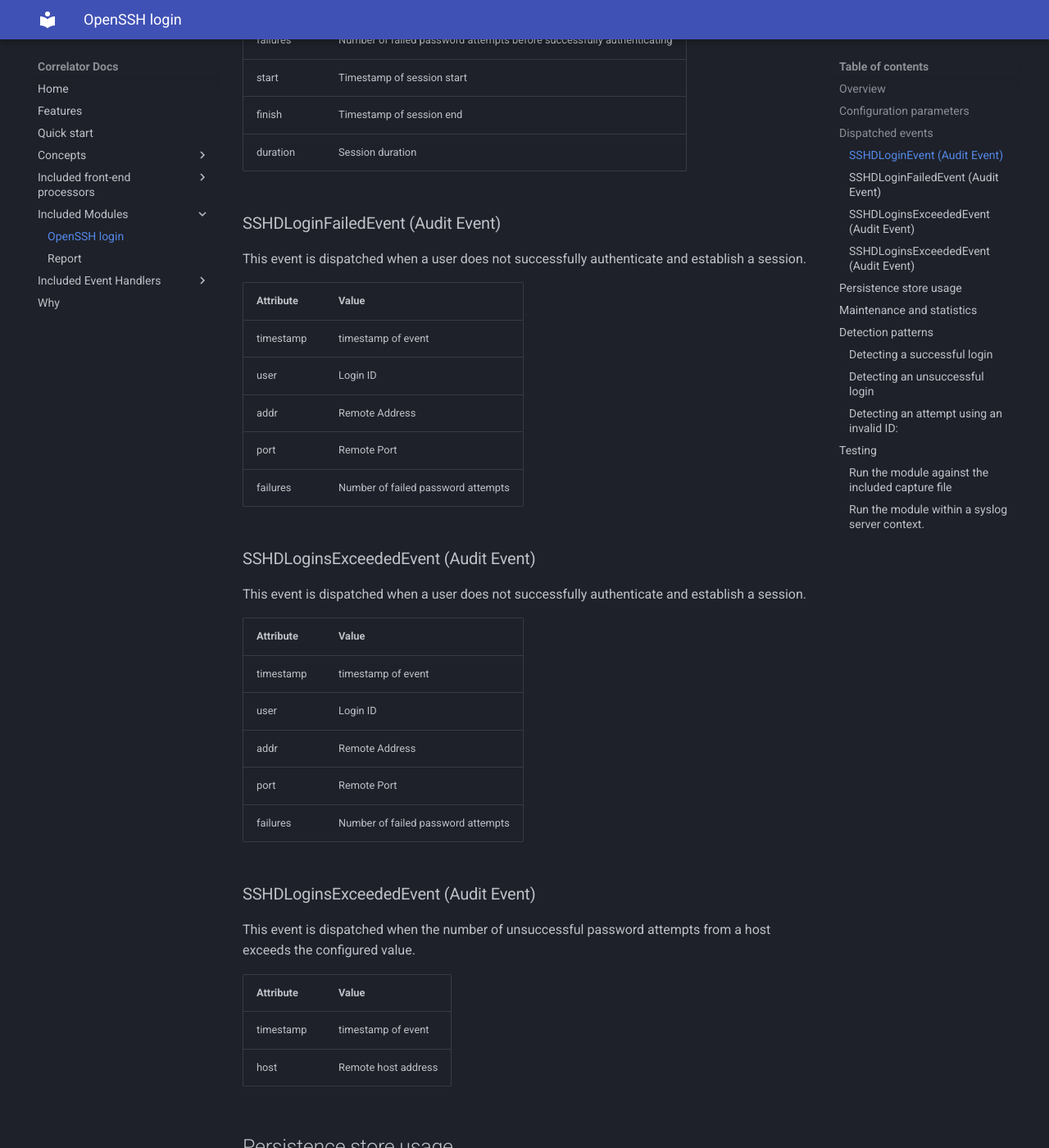
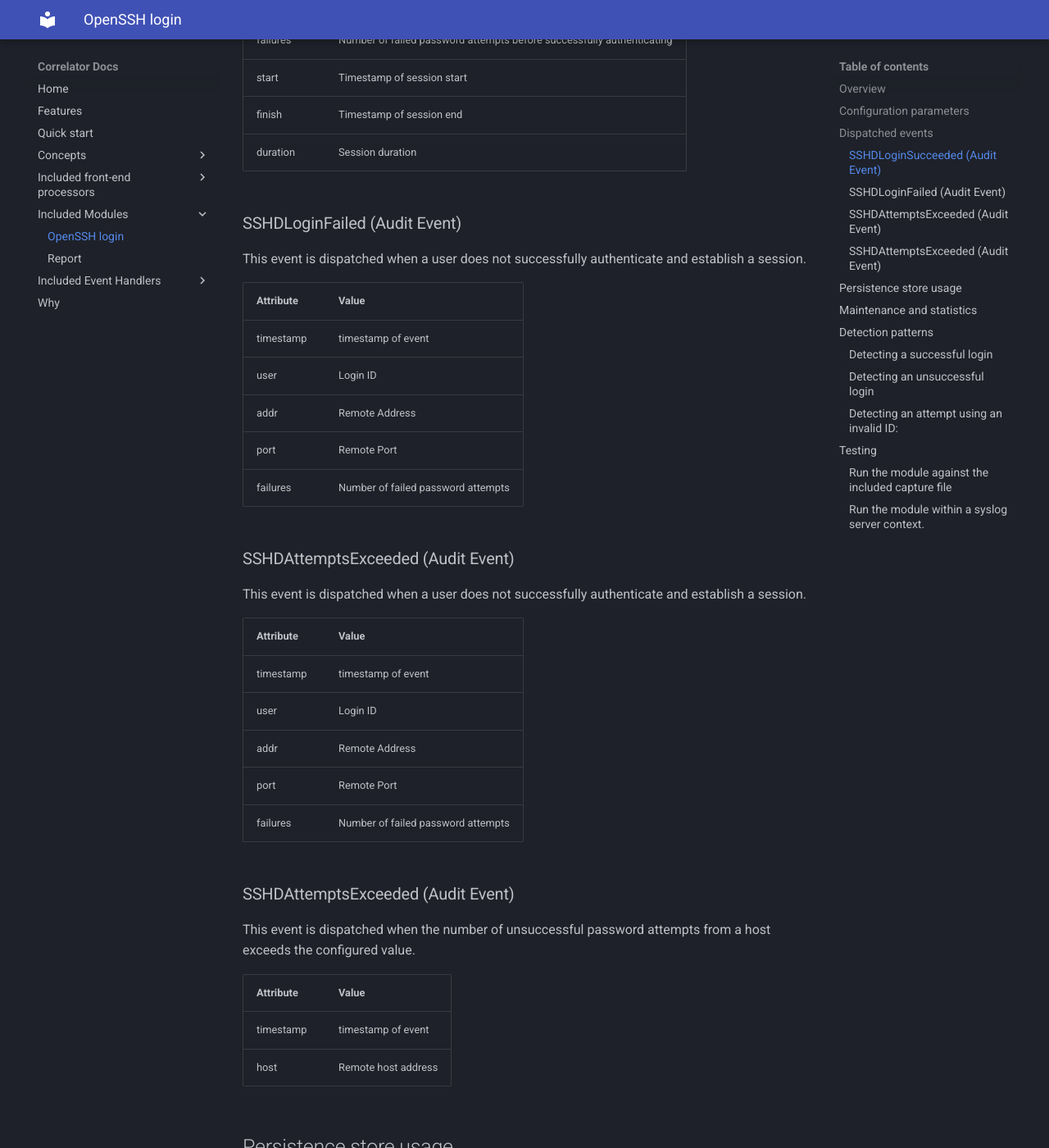
Before and after one commit to dagainz/Correlator, an MkDocs documentation site: the page built from docs/sshd-module.md, in a window 1280 px wide and 1400 px high, scrolled down 1450 px. Shown: the whole window at 82% size. Built offline with MkDocs 1.6.1 and Material for MkDocs 9.7.7, drawn with Linux system fonts in a browser that asks for light colours; some of the changed text lies outside the part shown.

Commit message:
Doc updates

```diff
--- a/docs/sshd-module.md
+++ b/docs/sshd-module.md
@@ -28,7 +28,7 @@
 
 ## Dispatched events
 
-### SSHDLoginEvent (Audit Event)
+### SSHDLoginSucceeded (Audit Event)
 
 This event is dispatched when a successful sshd login session *ends*
 
@@ -45,7 +45,7 @@
 | finish     | Timestamp of session end                                              |
 | duration   | Session duration                                                      |
 
-### SSHDLoginFailedEvent (Audit Event)
+### SSHDLoginFailed (Audit Event)
 
 This event is dispatched when a user does not successfully authenticate and establish a session.
 
@@ -57,7 +57,7 @@
 | port       | Remote Port                         |
 | failures   | Number of failed password attempts  |
 
-### SSHDLoginsExceededEvent (Audit Event)
+### SSHDAttemptsExceeded (Audit Event)
 
 This event is dispatched when a user does not successfully authenticate and establish a session.
 
@@ -69,7 +69,7 @@
 | port       | Remote Port                         |
 | failures   | Number of failed password attempts  |
 
-### SSHDLoginsExceededEvent (Audit Event)
+### SSHDAttemptsExceeded (Audit Event)
 
 This event is dispatched when the number of unsuccessful password attempts from a host exceeds the configured value.
 
```
